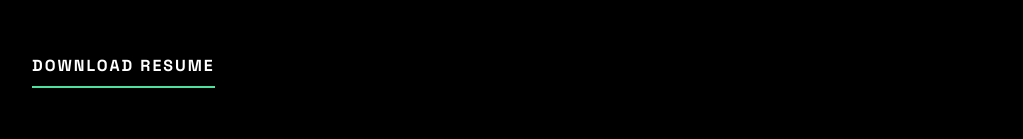
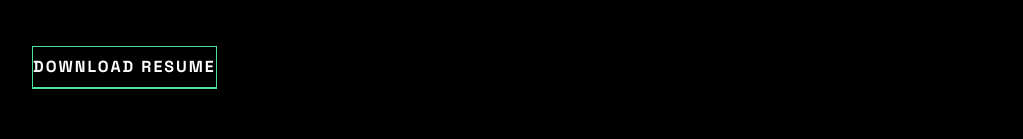
Before and after one commit to HmBernier55/portfolio-website, a React (Vite) app: page / in a window 1280 px wide. Shown: the part 622-761 px from the top of the page, without its empty margins (128-1151 px from the left). Built offline with nearby package versions, Linux system fonts and the light colour scheme.

Commit message:
Added border to button

```diff
--- a/src/components/Introduction.jsx
+++ b/src/components/Introduction.jsx
@@ -10,7 +10,7 @@ const Introduction = () => {
         <h1 className='text-white text-6xl xl:text-[86px] font-bold leading-none tracking-tight text-center xl:text-left'>Nice to meet you! I'm <span className='underline decoration-custom-green underline-offset-8'>Hunter Bernier</span>.</h1>
         <p className='text-custom-gray text-medium xl:text-lg font-medium text-center xl:text-left'>Based in Birmingham, AL, I'm a self-taught front-end developer working my way to becoming full-stack. I'm hard-working and self-motivated and feel that I would make a great fit for any team.</p>
         <a
-          className='w-fit self-center xl:self-start text-white font-bold tracking-[2px] border-b-2 border-custom-green py-2 transition ease-in-out duration-300 hover:text-custom-green hover:scale-110'
+          className='w-fit self-center xl:self-start text-white font-bold tracking-[2px] border border-b-2 border-custom-green py-2 transition ease-in-out duration-300 hover:text-custom-green hover:scale-110'
           href={Resume}
           download='Hunter-Bernier-Resume'
         >DOWNLOAD RESUME</a>
```
